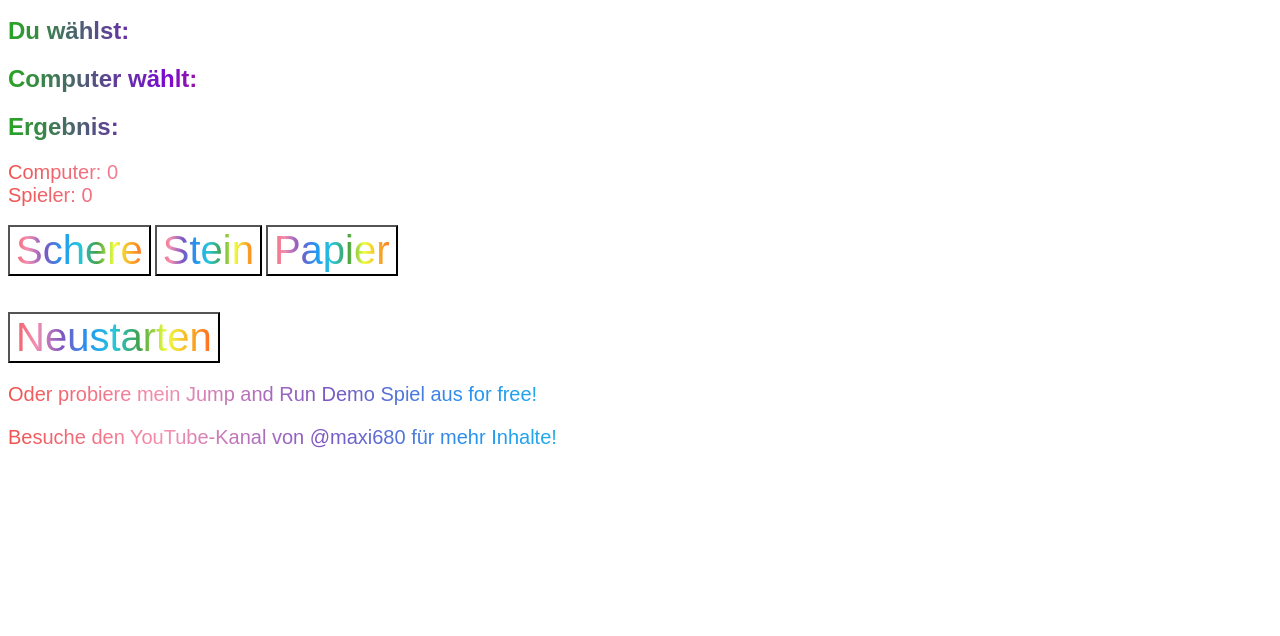
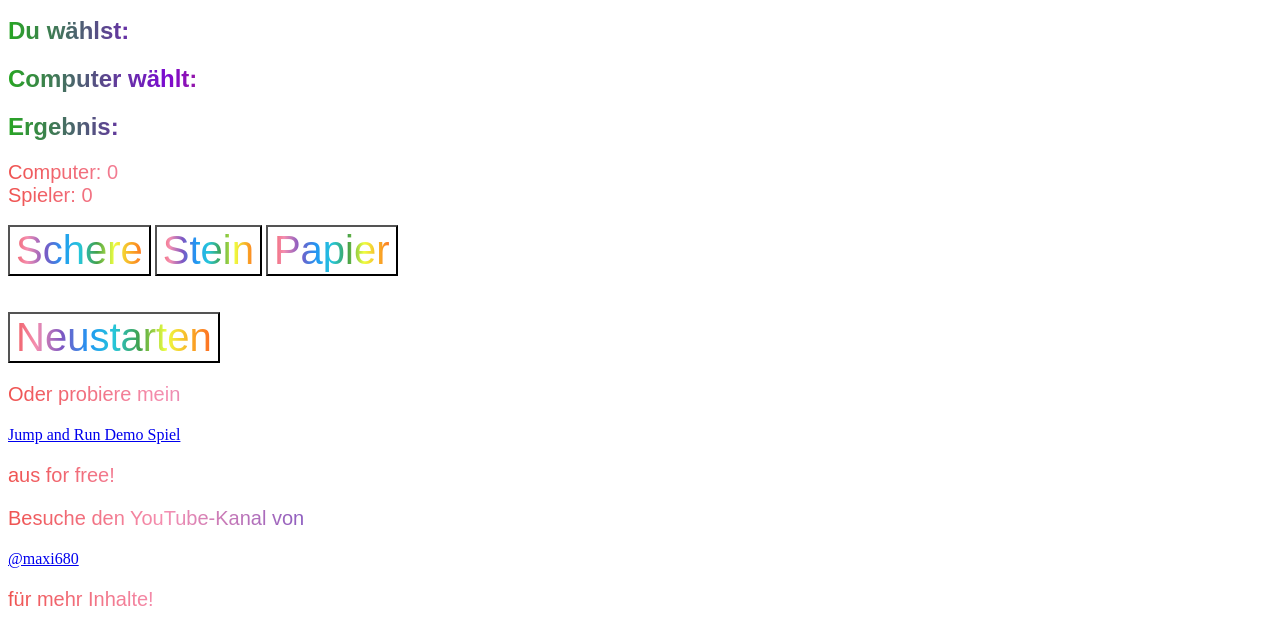
Before and after one commit to maxisupergames/maxisupergames.github.io, a plain HTML site: page index.html in a window 1280 px wide. Shown: the part 164-800 px from the top of the page. Drawn offline with Linux system fonts and the light colour scheme.

Commit message:
verbessere links

```diff
--- a/index.html
+++ b/index.html
@@ -22,10 +22,10 @@
         <br>
         <button id="maxiknopf">Neustarten</button>
 
-        <p>Oder probiere mein <a href="/jump-run-game/demo-game-text.html" target="_blank">Jump and Run Demo Spiel</a> aus for free!</p>
+        <p>Oder probiere mein </p><a href="/jump-run-game/demo-game-text.html">Jump and Run Demo Spiel</a><p> aus for free!</p>
 
 
-        <p>Besuche den YouTube-Kanal von <a href="https://www.youtube.com/@maxi680" target="_blank">@maxi680</a> für mehr Inhalte!</p>
+        <p>Besuche den YouTube-Kanal von </p><a href="https://www.youtube.com/@maxi680">@maxi680</a><p> für mehr Inhalte!</p>
 
         <script src="script.js"></script>
     </body>
```
